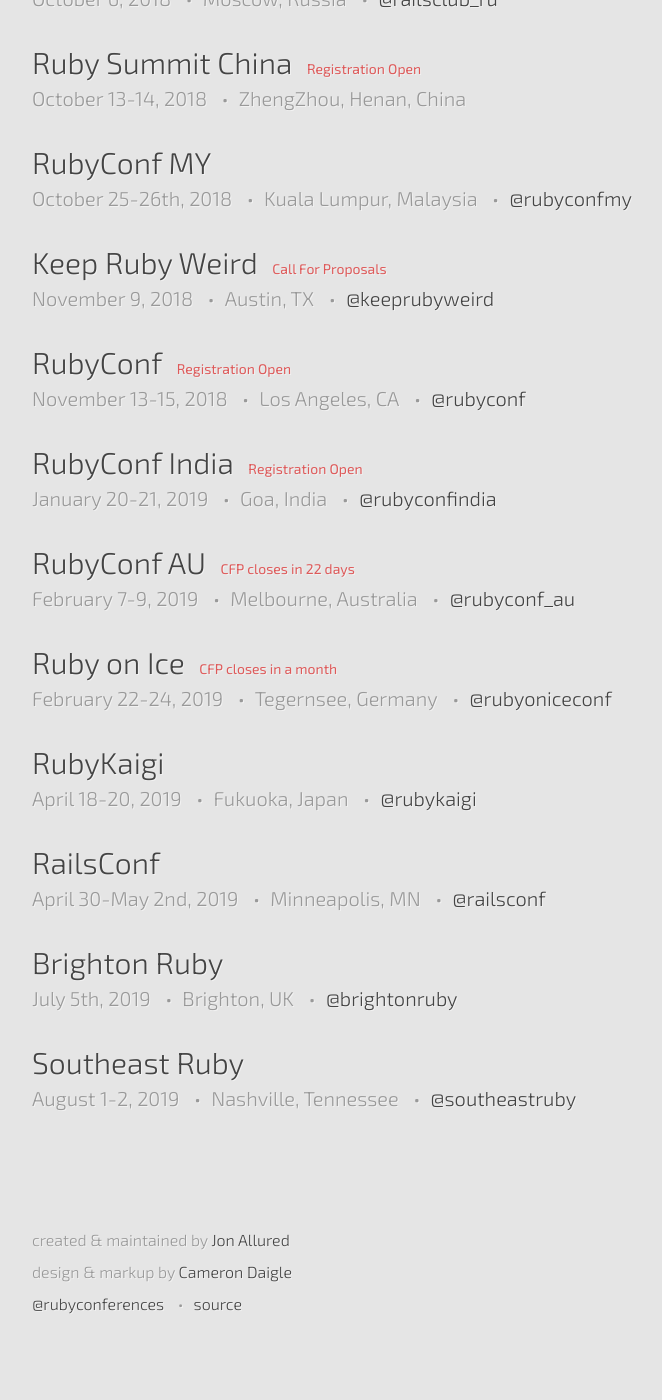
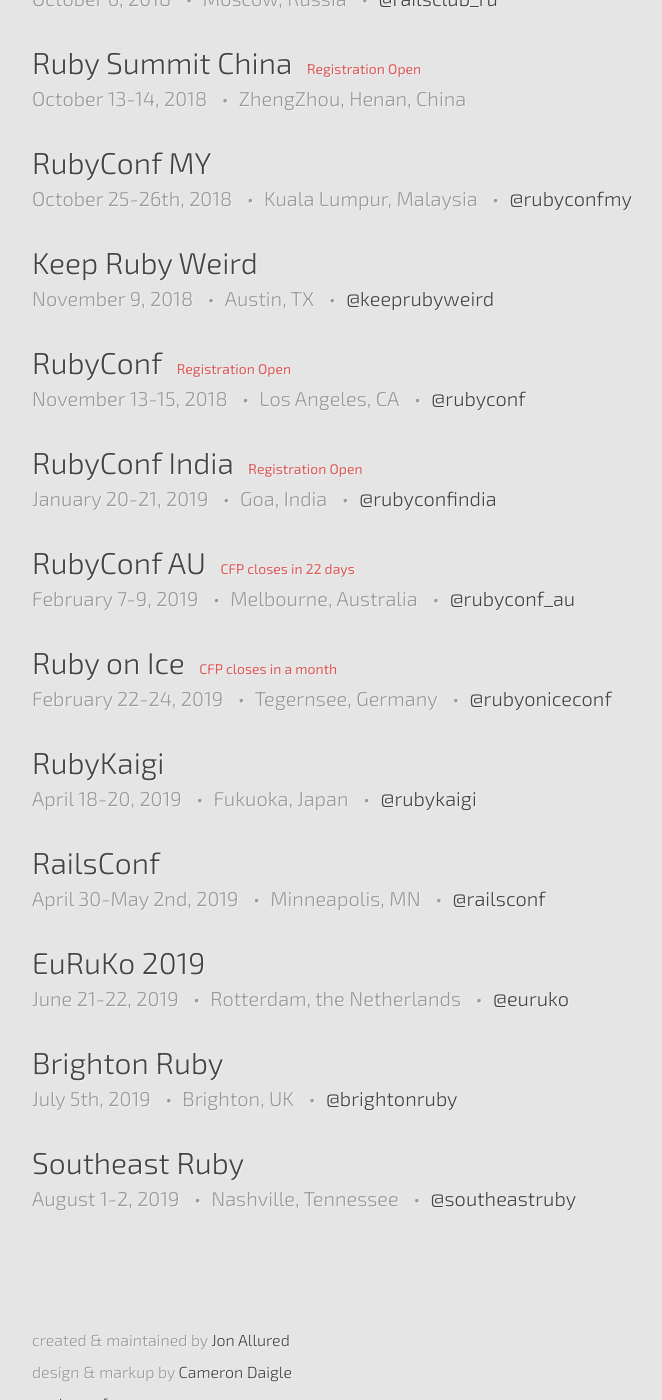
Before and after one commit to ruby-conferences/ruby-conferences.github.io, a Jekyll site: the page built from index.html, in a window 1280 px wide and 1400 px high, scrolled down 618 px. Shown: the whole window, without its empty margins (208-870 px from the left). Built offline with Jekyll 4.4.1, drawn with Linux system fonts in a browser that asks for light colours.

Commit message:
Add EuRuKo 2019, update KRW CFP

```diff
--- a/_data/upcoming.yml
+++ b/_data/upcoming.yml
@@ -25,7 +25,6 @@
   dates: "November 9, 2018"
   url: https://2018.keeprubyweird.com
   twitter: keeprubyweird
-  cfp_phrase: "Call For Proposals"
 
 - name: RubyConf
   location: Los Angeles, CA
@@ -69,6 +68,11 @@
   url: https://railsconf.com/
   twitter: railsconf
 
+- name: EuRuKo 2019
+  location: Rotterdam, the Netherlands
+  dates: "June 21-22, 2019"
+  twitter: euruko
+
 - name: Brighton Ruby
   location: Brighton, UK
   dates: "July 5th, 2019"
```
